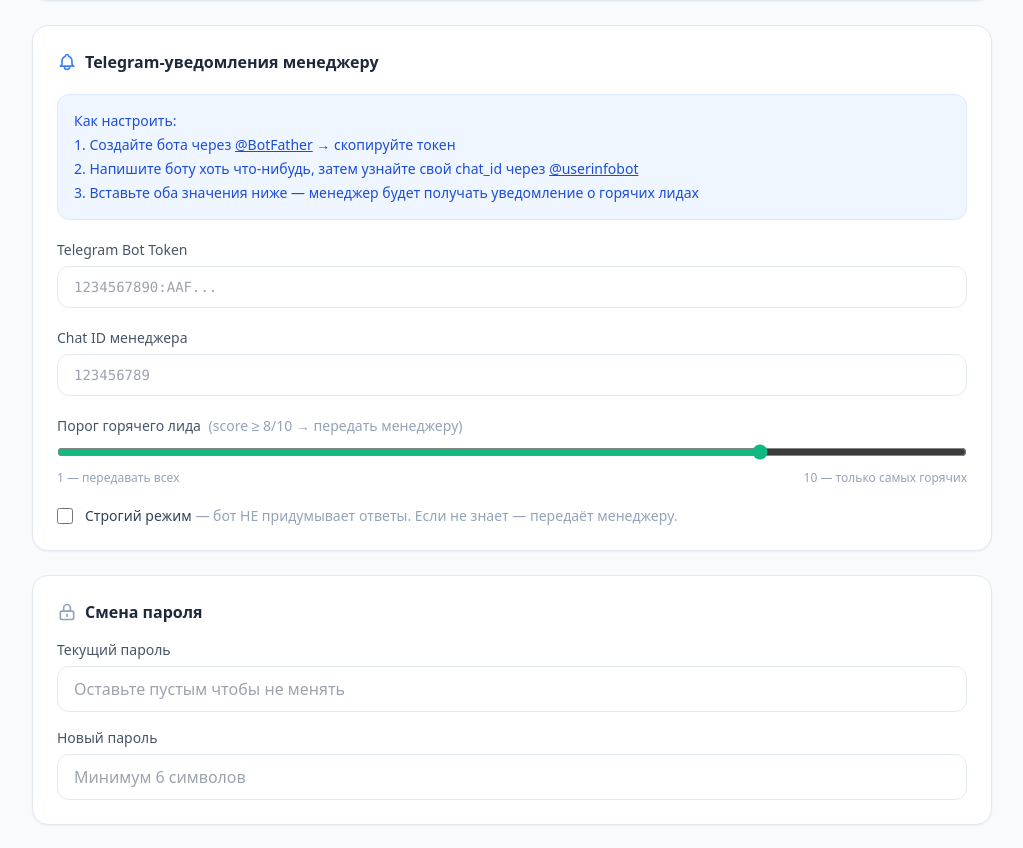
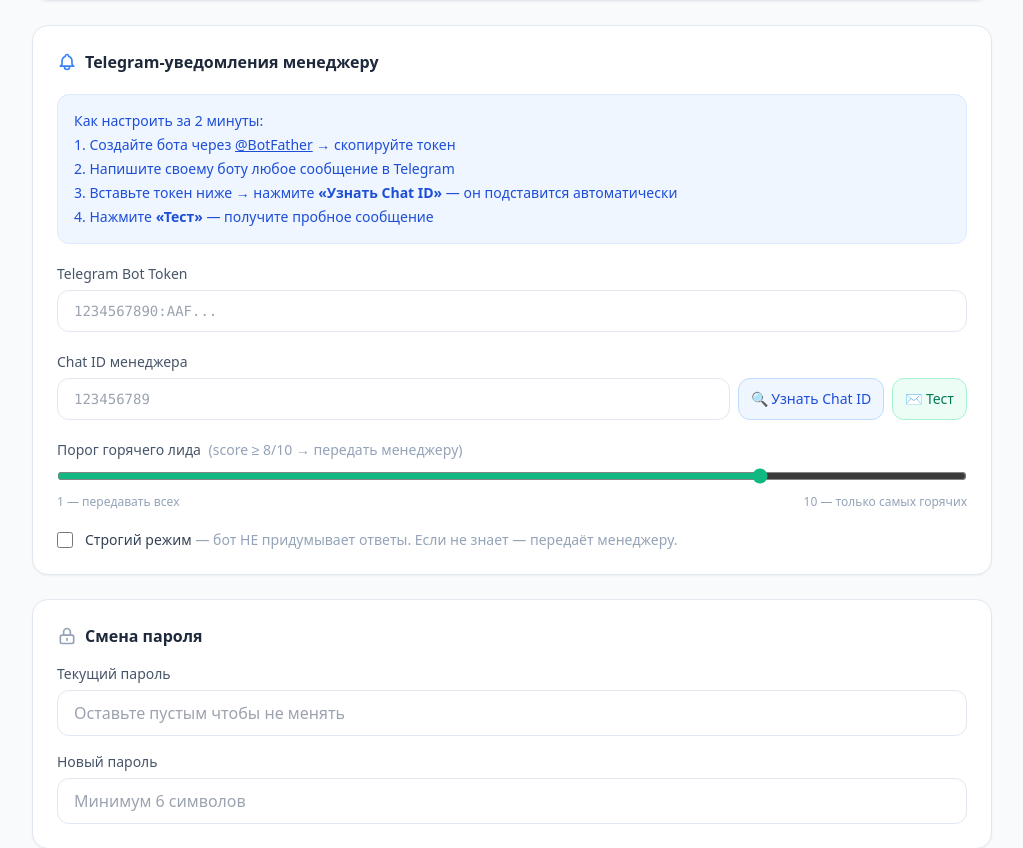
Before and after one commit to kyxec/test, a FastAPI app: template admin/templates/co_settings.html in a window 1280 px wide. Shown: the part 1077-1925 px from the top of the page, without its empty margins (256-1279 px from the left). Run offline with FastAPI, Linux system fonts and the light colour scheme; the template is opened without the code that fills it, so the values that code supplies are empty; parts of the project's set-up code (start-up, migrations or seed data) failed here and were passed over; some libraries are stand-ins or nearby versions.

Commit message:
fix: robust JSON parse fallback, hot_score bug, Telegram test+getid buttons, JWT startup log, LLM 700 tokens

````diff
--- a/admin/templates/co_settings.html
+++ b/admin/templates/co_settings.html
@@ -119,22 +119,34 @@
           Telegram-уведомления менеджеру
         </h2>
         <div class="bg-blue-50 border border-blue-100 rounded-xl p-4 text-sm text-blue-700 space-y-1">
-          <p class="font-medium">Как настроить:</p>
-          <p>1. Создайте бота через <a href="https://t.me/BotFather" target="_blank" class="underline">@BotFather</a> → скопируйте токен</p>
-          <p>2. Напишите боту хоть что-нибудь, затем узнайте свой chat_id через <a href="https://t.me/userinfobot" target="_blank" class="underline">@userinfobot</a></p>
-          <p>3. Вставьте оба значения ниже — менеджер будет получать уведомление о горячих лидах</p>
+          <p class="font-medium">Как настроить за 2 минуты:</p>
+          <p>1. Создайте бота через <a href="https://t.me/BotFather" target="_blank" class="underline font-medium">@BotFather</a> → скопируйте токен</p>
+          <p>2. Напишите своему боту любое сообщение в Telegram</p>
+          <p>3. Вставьте токен ниже → нажмите <b>«Узнать Chat ID»</b> — он подставится автоматически</p>
+          <p>4. Нажмите <b>«Тест»</b> — получите пробное сообщение</p>
         </div>
         <div>
           <label class="block text-slate-600 text-sm font-medium mb-1.5">Telegram Bot Token</label>
-          <input type="text" name="tg_token" value="{{ company.tg_token or '' }}"
+          <input type="text" name="tg_token" id="tgToken" value="{{ company.tg_token or '' }}"
                  class="w-full border border-slate-200 rounded-xl px-4 py-2.5 text-slate-800 focus:outline-none focus:border-emerald-400 focus:ring-1 focus:ring-emerald-400 transition font-mono text-sm bg-white"
                  placeholder="1234567890:AAF...">
         </div>
         <div>
           <label class="block text-slate-600 text-sm font-medium mb-1.5">Chat ID менеджера</label>
-          <input type="text" name="tg_chat_id" value="{{ company.tg_chat_id or '' }}"
-                 class="w-full border border-slate-200 rounded-xl px-4 py-2.5 text-slate-800 focus:outline-none focus:border-emerald-400 focus:ring-1 focus:ring-emerald-400 transition font-mono text-sm bg-white"
-                 placeholder="123456789">
+          <div class="flex gap-2">
+            <input type="text" name="tg_chat_id" id="tgChatId" value="{{ company.tg_chat_id or '' }}"
+                   class="flex-1 border border-slate-200 rounded-xl px-4 py-2.5 text-slate-800 focus:outline-none focus:border-emerald-400 focus:ring-1 focus:ring-emerald-400 transition font-mono text-sm bg-white"
+                   placeholder="123456789">
+            <button type="button" id="getIdBtn"
+                    class="px-3 py-2 bg-blue-50 hover:bg-blue-100 border border-blue-200 text-blue-700 rounded-xl text-sm font-medium transition whitespace-nowrap">
+              🔍 Узнать Chat ID
+            </button>
+            <button type="button" id="tgTestBtn"
+                    class="px-3 py-2 bg-emerald-50 hover:bg-emerald-100 border border-emerald-200 text-emerald-700 rounded-xl text-sm font-medium transition">
+              ✉️ Тест
+            </button>
+          </div>
+          <p id="tgStatus" class="text-xs mt-1.5 hidden"></p>
         </div>
         <div>
           <label class="block text-slate-600 text-sm font-medium mb-1.5">
@@ -220,5 +232,39 @@ aiGenBtn.addEventListener('click', async () => {
     aiGenBtn.disabled = false;
   }
 });
+
+// ── Telegram helpers ──────────────────────────────────────────────
+const tgToken  = document.getElementById('tgToken');
+const tgChatId = document.getElementById('tgChatId');
+const tgStatus = document.getElementById('tgStatus');
+
+function showTgStatus(msg, ok) {
+  tgStatus.textContent = msg;
+  tgStatus.className = 'text-xs mt-1.5 ' + (ok ? 'text-emerald-600' : 'text-red-500');
+  tgStatus.classList.remove('hidden');
+}
+
+document.getElementById('getIdBtn').addEventListener('click', async () => {
+  const token = tgToken.value.trim();
+  if (!token) { showTgStatus('Сначала введите Bot Token', false); return; }
+  showTgStatus('Запрашиваю...', true);
+  try {
+    const r = await fetch('/portal/api/tg-getid?tg_token=' + encodeURIComponent(token));
+    const d = await r.json();
+    if (d.error) { showTgStatus('❌ ' + d.error, false); return; }
+    tgChatId.value = d.chat_id;
+    showTgStatus('✅ Chat ID получен: ' + d.chat_id, true);
+  } catch(e) { showTgStatus('❌ ' + e, false); }
+});
+
+document.getElementById('tgTestBtn').addEventListener('click', async () => {
+  showTgStatus('Отправляю...', true);
+  try {
+    const r = await fetch('/portal/api/tg-test', { method: 'POST' });
+    const d = await r.json();
+    if (d.error) { showTgStatus('❌ ' + d.error, false); return; }
+    showTgStatus('✅ Сообщение отправлено! Проверьте Telegram.', true);
+  } catch(e) { showTgStatus('❌ ' + e, false); }
+});
 </script>
 </html>
--- a/ai.py
+++ b/ai.py
@@ -46,18 +46,41 @@ def _call_groq(messages: list[dict]) -> str:
 
 
 def _parse_bot_response(raw: str) -> tuple[str, int, str]:
-    """Распарсить JSON-ответ бота. Fallback — вернуть текст как reply."""
-    # Бывает что LLM обворачивает в ```json ... ```, чистим
+    """Распарсить JSON-ответ бота. Многоуровневый fallback."""
+    # Чистим markdown-обёртку
     cleaned = re.sub(r"```[a-z]*\n?", "", raw).strip()
+    # Попытка 1: прямой JSON parse
     try:
         data = json.loads(cleaned)
-        reply  = str(data.get("reply", raw))
+        reply  = str(data.get("reply", "")).strip() or cleaned
         score  = max(1, min(10, int(data.get("score", 1))))
         intent = str(data.get("intent", "other"))
         return reply, score, intent
     except Exception:
-        log.warning("[ai] Не удалось распарсить JSON: %s", raw[:120])
-        return raw, 1, "other"
+        pass
+    # Попытка 2: найти первый JSON-объект в тексте
+    m = re.search(r'\{.*?\}', cleaned, re.DOTALL)
+    if m:
+        try:
+            data = json.loads(m.group())
+            reply  = str(data.get("reply", "")).strip() or cleaned
+            score  = max(1, min(10, int(data.get("score", 1))))
+            intent = str(data.get("intent", "other"))
+            return reply, score, intent
+        except Exception:
+            pass
+    # Попытка 3: regex по полям
+    reply_m  = re.search(r'"reply"\s*:\s*"(.*?)"(?:\s*,|\s*})', cleaned, re.DOTALL)
+    score_m  = re.search(r'"score"\s*:\s*(\d+)',    cleaned)
+    intent_m = re.search(r'"intent"\s*:\s*"(\w+)"', cleaned)
+    if reply_m:
+        reply  = reply_m.group(1).replace('\\n', '\n').replace('\\"', '"')
+        score  = max(1, min(10, int(score_m.group(1)))) if score_m else 1
+        intent = intent_m.group(1) if intent_m else "other"
+        return reply, score, intent
+    # Фолбек: отдаём текст как есть
+    log.warning("[ai] Не удалось распарсить JSON: %s", raw[:120])
+    return cleaned, 1, "other"
 
 
 def _summarize(db: Session, phone: str, company_id: str) -> None:
--- a/config.py
+++ b/config.py
@@ -29,4 +29,4 @@ CRM_WEBHOOK_URL  = os.getenv("CRM_WEBHOOK_URL", "")
 
 # ── LLM ───────────────────────────────────────────────────────────
 LLM_MODEL        = os.getenv("LLM_MODEL", "llama-3.3-70b-versatile")
-LLM_MAX_TOKENS   = int(os.getenv("LLM_MAX_TOKENS", "500"))
+LLM_MAX_TOKENS   = int(os.getenv("LLM_MAX_TOKENS", "700"))
--- a/main.py
+++ b/main.py
@@ -32,6 +32,11 @@ init_db()
 
 app = FastAPI(title="WP Bot")
 templates = Jinja2Templates(directory="admin/templates")
+
+# Выводим в лог чтобы можно было скопировать из Railway Logs
+log.info("="*60)
+log.info("JWT_SECRET (скопируй в Railway Variables): %s", JWT_SECRET)
+log.info("="*60)
 
 # ── Auth ──────────────────────────────────────────────────────────
 ADMIN_PASS  = os.getenv("ADMIN_PASSWORD", "admin123")
@@ -253,7 +258,7 @@ async def webhook(request: Request, db: Session = Depends(get_db)):
     db.commit()
 
     # — Авто-handoff при горячем лиде
-    threshold = getattr(company, "hot_score", 8) or 8
+    threshold = company.hot_score if company.hot_score is not None else 8
     if FEATURE_HANDOFF and score >= threshold and not client.handoff:
         client.handoff = True
         db.commit()
@@ -699,7 +704,51 @@ async def co_handoff_count(request: Request, db: Session = Depends(get_db)):
     return {"handoff_count": count}
 
 
-@app.post("/portal/ai-suggest")
+@app.post("/portal/api/tg-test")
+async def co_tg_test(request: Request, db: Session = Depends(get_db)):
+    """Тестовое сообщение в Telegram — проверка настройки."""
+    company = _get_co_company(request, db)
+    if not company:
+        return JSONResponse({"error": "unauthorized"}, status_code=401)
+    if not company.tg_token or not company.tg_chat_id:
+        return JSONResponse({"error": "Заполните Telegram Bot Token и Chat ID перед тестом"}, status_code=400)
+    try:
+        r = _req.post(
+            f"https://api.telegram.org/bot{company.tg_token}/sendMessage",
+            json={"chat_id": company.tg_chat_id,
+                  "text": f"✅ <b>Тест уведомлений</b>\n\n"
+                          f"Бот <b>{company.name}</b> успешно подключён.\n"
+                          f"Горячие лиды (score ≥ {company.hot_score or 8}) будут приходить сюда 🔥",
+                  "parse_mode": "HTML"},
+            timeout=10
+        )
+        r.raise_for_status()
+        return {"ok": True}
+    except Exception as e:
+        return JSONResponse({"error": str(e)}, status_code=500)
+
+
+@app.get("/portal/api/tg-getid")
+async def co_tg_getid(request: Request, tg_token: str):
+    """Получить chat_id из последних updates Telegram бота."""
+    company = _get_co_company(request, None)  # только auth check
+    token = request.cookies.get("co_token", "")
+    if not (_decode_jwt(token) or {}).get("role") == "company":
+        return JSONResponse({"error": "unauthorized"}, status_code=401)
+    if not tg_token:
+        return JSONResponse({"error": "tg_token пустой"}, status_code=400)
+    try:
+        r = _req.get(f"https://api.telegram.org/bot{tg_token}/getUpdates", timeout=10)
+        r.raise_for_status()
+        updates = r.json().get("result", [])
+        if not updates:
+            return JSONResponse({"error": "Сначала напишите что-нибудь вашему боту в Telegram, затем повторите"})
+        chat_id = str(updates[-1]["message"]["chat"]["id"])
+        return {"chat_id": chat_id}
+    except Exception as e:
+        return JSONResponse({"error": str(e)}, status_code=500)
+
+
 async def co_ai_suggest(request: Request, db: Session = Depends(get_db),
                          description: str = Form(...)):
     company = _get_co_company(request, db)
````
